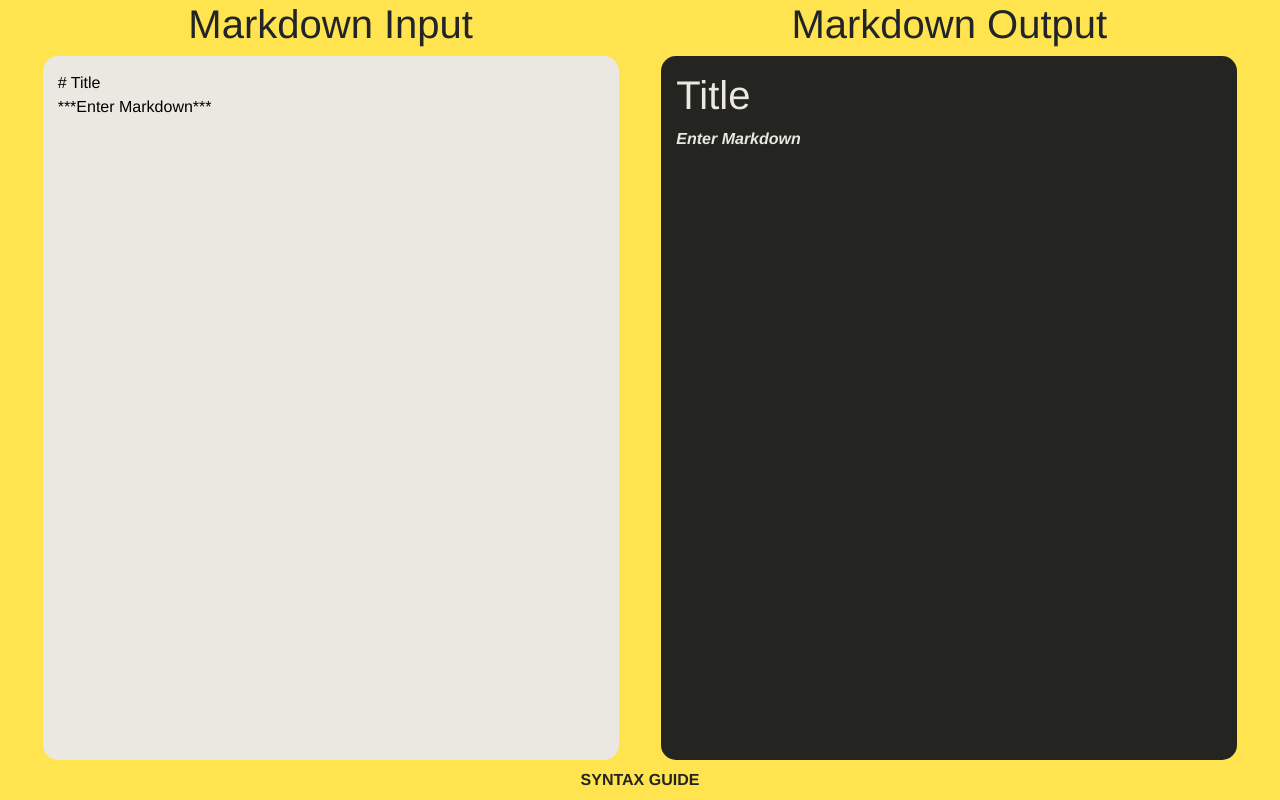
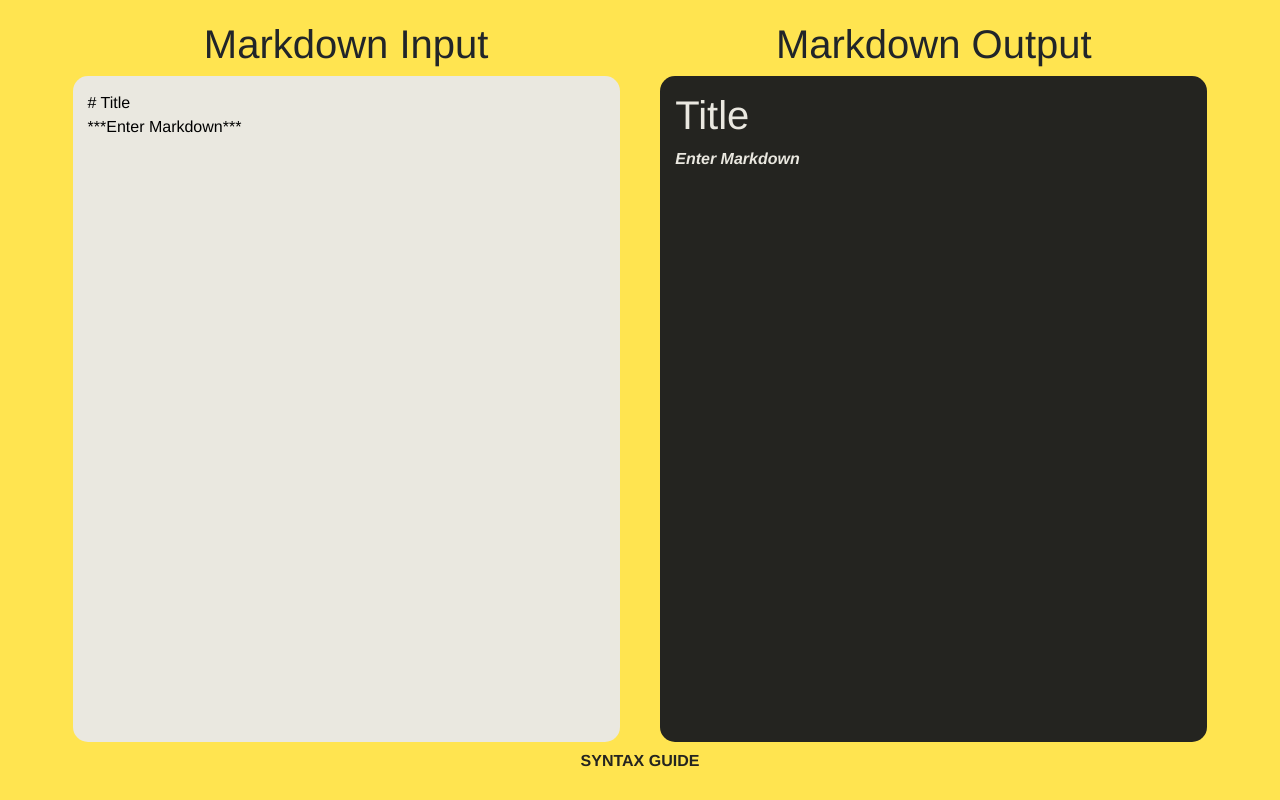
Before and after one commit to Jebbss/markdown_previewer, a React (Create React App) app: page / in a window 1280 px wide. Built offline with nearby package versions, Linux system fonts and the light colour scheme.

Commit message:
spacing tweaks

```diff
--- a/src/App.css
+++ b/src/App.css
@@ -5,13 +5,22 @@
     --ch-eggshell: #eae8e0;
 }
 
-.page-div {
+.page{
     text-align: center;
     display: flex;
     height: 100%;
     flex-direction: column;
+    justify-content: center;
+    align-items: center;
     background-color: var(--ch-yellow-500);
     font-family: "Helvetica Neue", Arial, Helvetica, sans-serif;
+}
+
+.page-padding {
+    display: flex;
+    height: 95%;
+    width: 95%;
+    flex-direction: column;
 }
 
 .row-95h{
--- a/src/App.tsx
+++ b/src/App.tsx
@@ -15,7 +15,8 @@ class App extends Component {
 
     render() {
         return (
-            <div className="page-div">
+            <div className="page">
+                <div className="page-padding">
                     <div className="row-95h">
                         <div className="input-div half-screen">
                             <div className="input-form-group">
@@ -34,7 +35,9 @@ class App extends Component {
                         </div>
                     </div>
                     <div className="syntax-link-div">
-                    <a className="syntax-link" href="https://daringfireball.net/projects/markdown/syntax" target="_blank">Syntax Guide</a>
+                        <a className="syntax-link" href="https://daringfireball.net/projects/markdown/syntax"
+                           target="_blank">Syntax Guide</a>
+                    </div>
                 </div>
             </div>
         );
```
Lines whose indentation alone changed are shown as unchanged.
